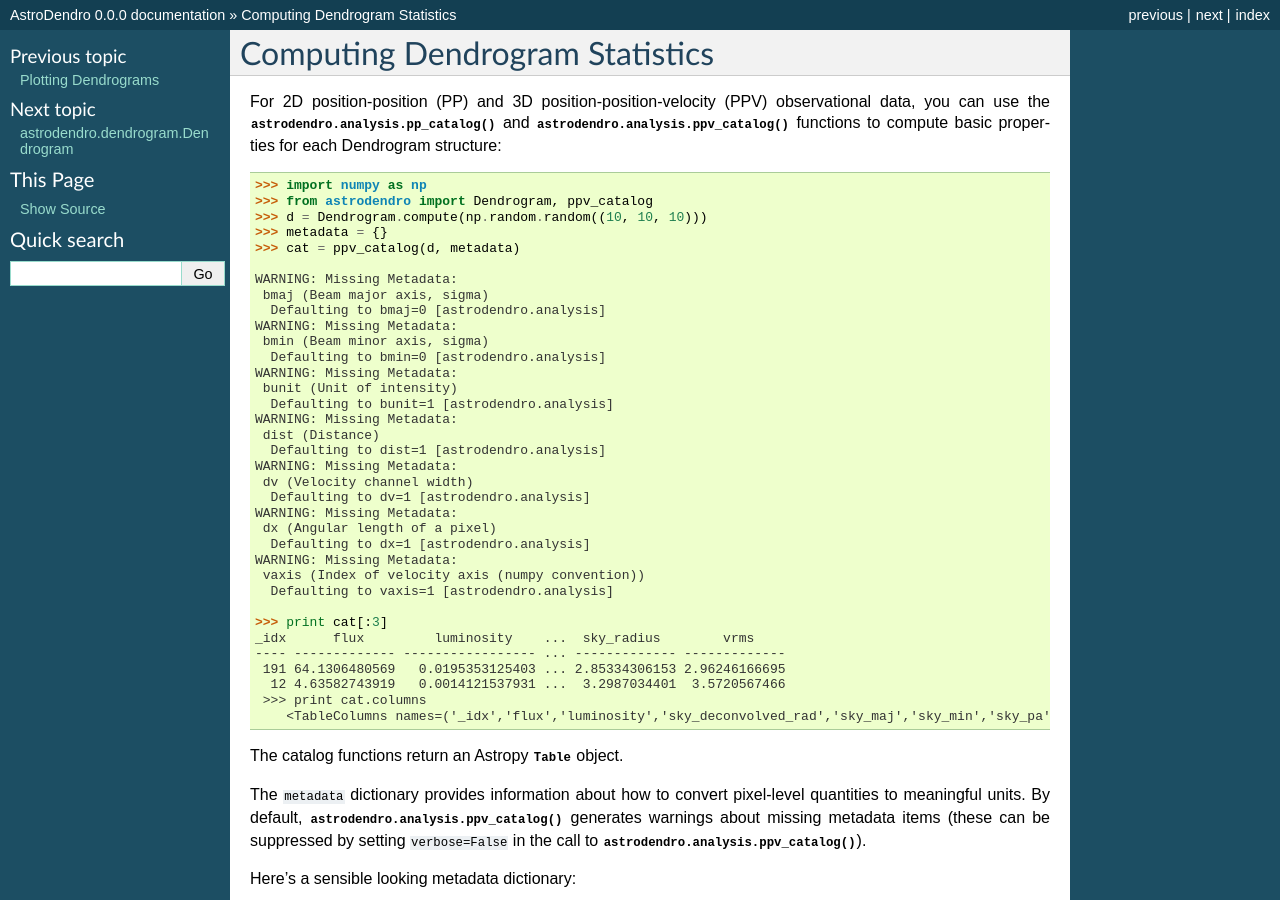
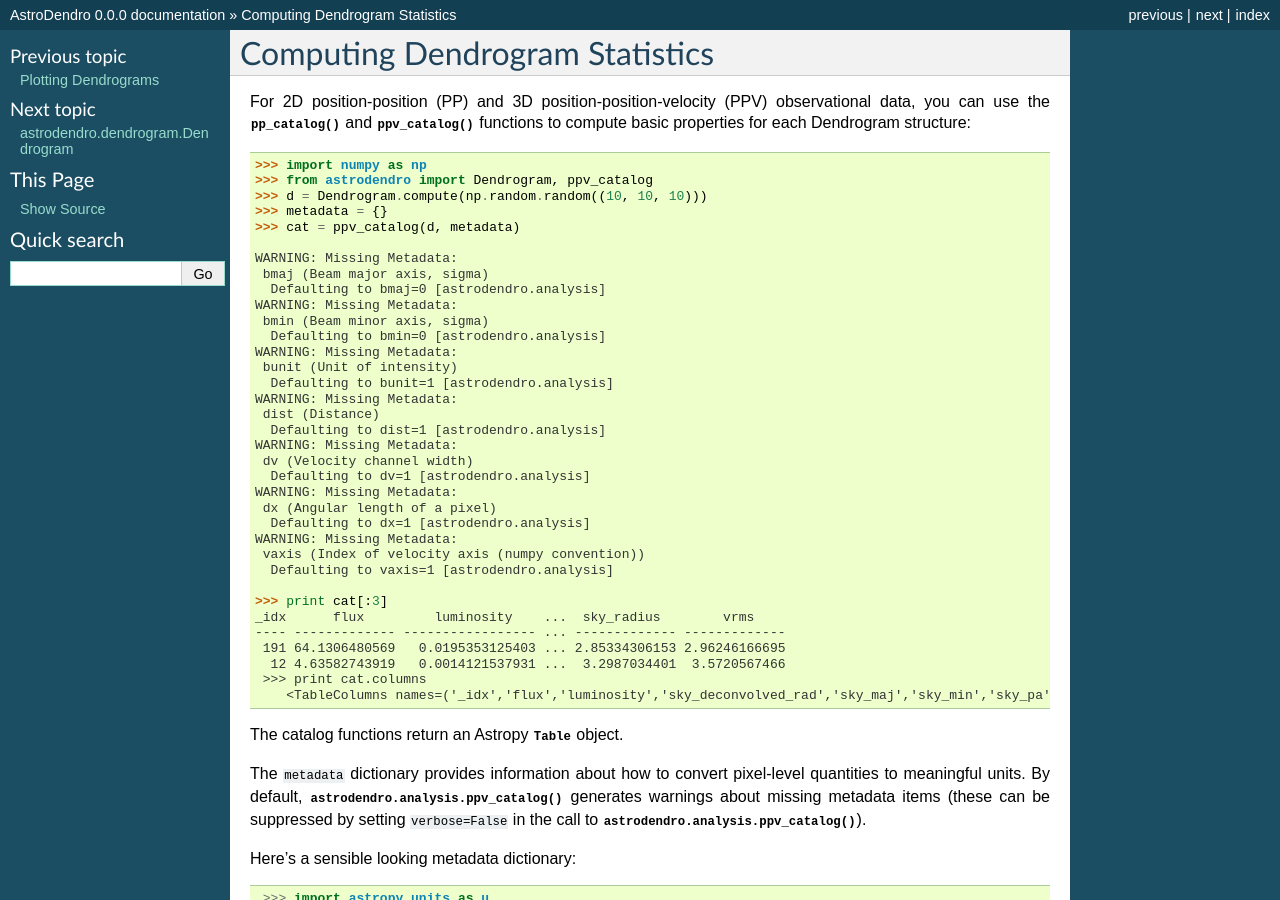
Before and after one commit to dendrograms/astrodendro, a Sphinx documentation site: the page built from docs/catalog.rst, in a window 1280 px wide and 900 px high. Built offline with Sphinx 7.4.7, drawn with Linux system fonts in a browser that asks for light colours.

```diff
--- a/docs/catalog.rst
+++ b/docs/catalog.rst
@@ -2,8 +2,8 @@ Computing Dendrogram Statistics
 ===============================
 
 For 2D position-position (PP) and 3D position-position-velocity (PPV)
-observational data, you can use the :func:`astrodendro.analysis.pp_catalog` and
-:func:`astrodendro.analysis.ppv_catalog` functions to compute basic properties
+observational data, you can use the :func:`~astrodendro.analysis.pp_catalog` and
+:func:`~astrodendro.analysis.ppv_catalog` functions to compute basic properties
 for each Dendrogram structure::
 
    >>> import numpy as np
```
